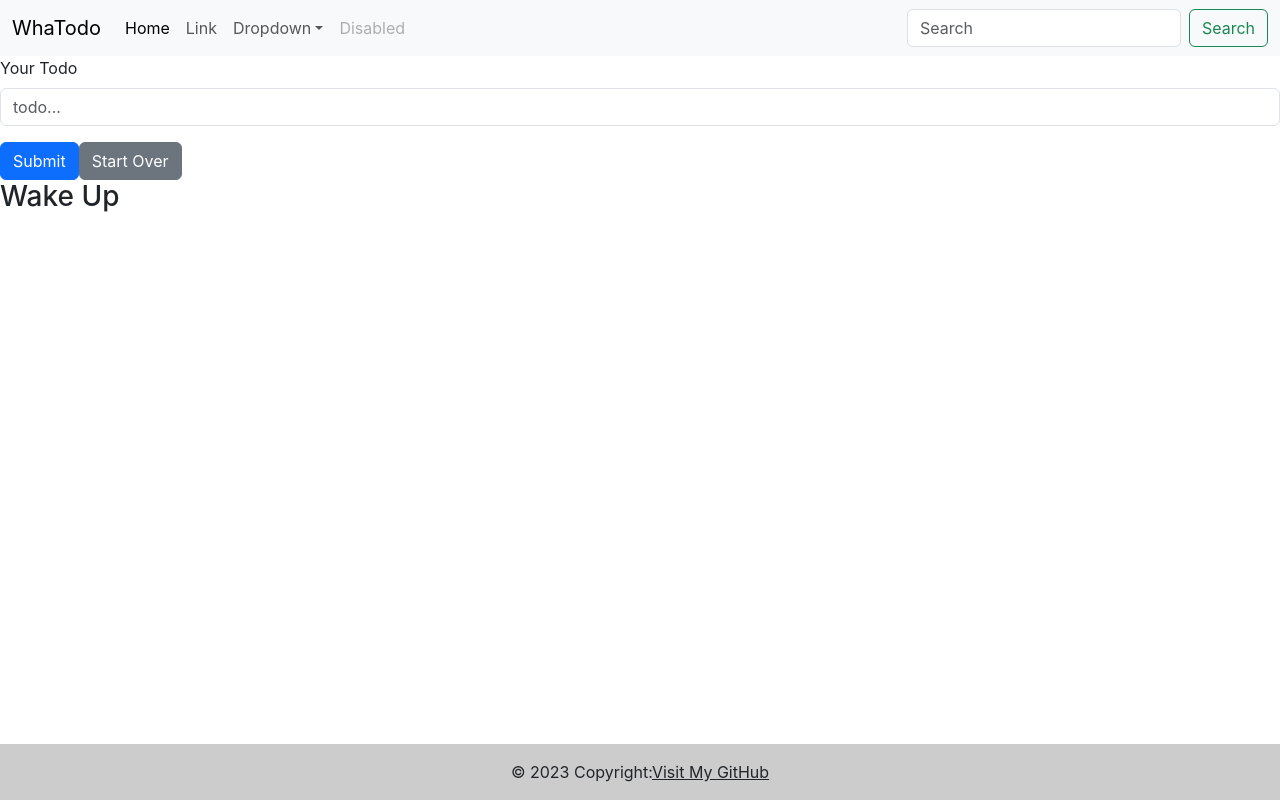
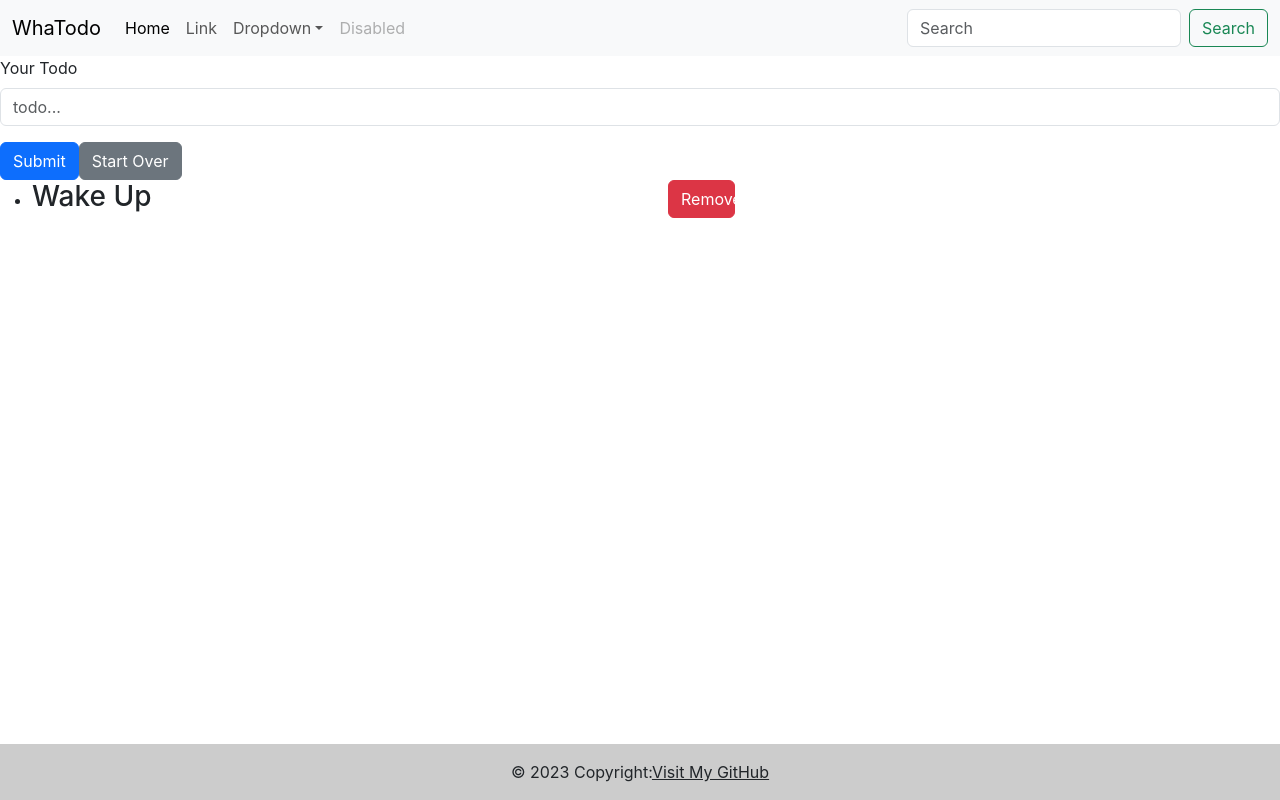
Before and after one commit to jsndz/WhaTodo_react, a React (Create React App) app: page / in a window 1280 px wide. Built offline with nearby package versions, Linux system fonts and the light colour scheme.

Commit message:
Added remove button for Todo List

```diff
--- a/src/App.js
+++ b/src/App.js
@@ -1,4 +1,3 @@
-import logo from "./logo.svg";
 import "./App.css";
 import Navbar from "./component/Navbar";
 import TodoForm from "./component/main";
@@ -20,13 +19,19 @@ function App() {
     setTodoList(newTodoList);
   };
 
+  const removeTodo = (index) => {
+    let newTodoList = [...todo];
+    newTodoList.splice(index, 1);
+    setTodoList(newTodoList);
+  };
+
   return (
     <>
       <Navbar />
       <TodoForm addTodo={addTodo} />
-      <TodoList todoList={todo} />
+      <TodoList todoList={todo} removeTodo={removeTodo} />
 
-      <Footer/>
+      <Footer />
     </>
   );
 }
--- a/src/component/TodoList.js
+++ b/src/component/TodoList.js
@@ -1,16 +1,13 @@
 import React from "react";
 import Todo from "./todo";
-
 
 export default function TodoList(props, i) {
   return props.todoList.length > 0 ? (
     props.todoList.map((todo, i) => {
       return (
-        <Todo
-          todo={todo}
-          key={i}
-
-        />
+        <ul>
+          <Todo todo={todo} key={i} removeTodo={props.removeTodo} />
+        </ul>
       );
     })
   ) : (
--- a/src/component/todo.js
+++ b/src/component/todo.js
@@ -1,9 +1,23 @@
-import React from 'react'
+import React from "react";
 
 export default function Todo(props) {
   return (
-    <div>
-      <h3>{props.todo.todoItem}</h3>
+    <div className="row">
+      <div className="col-6">
+        <li>
+          <h3>{props.todo.todoItem}</h3>
+        </li>
+      </div>
+      <div className="col-4">
+        <button
+          className="col-2 btn btn-danger"
+          onClick={() => {
+            props.removeTodo(props.key);
+          }}
+        >
+          Remove
+        </button>
+      </div>
     </div>
-  )
+  );
 }
```
